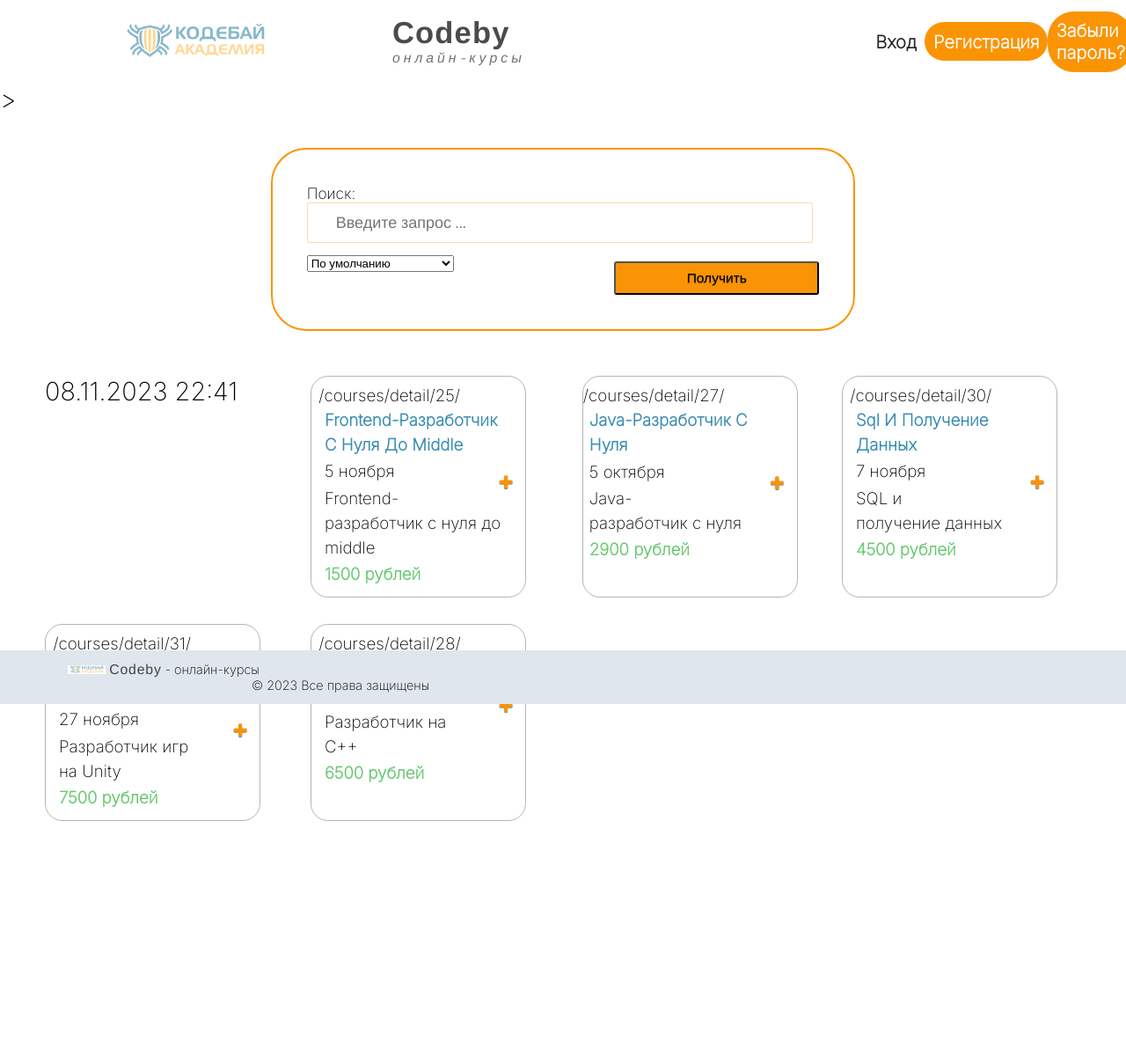
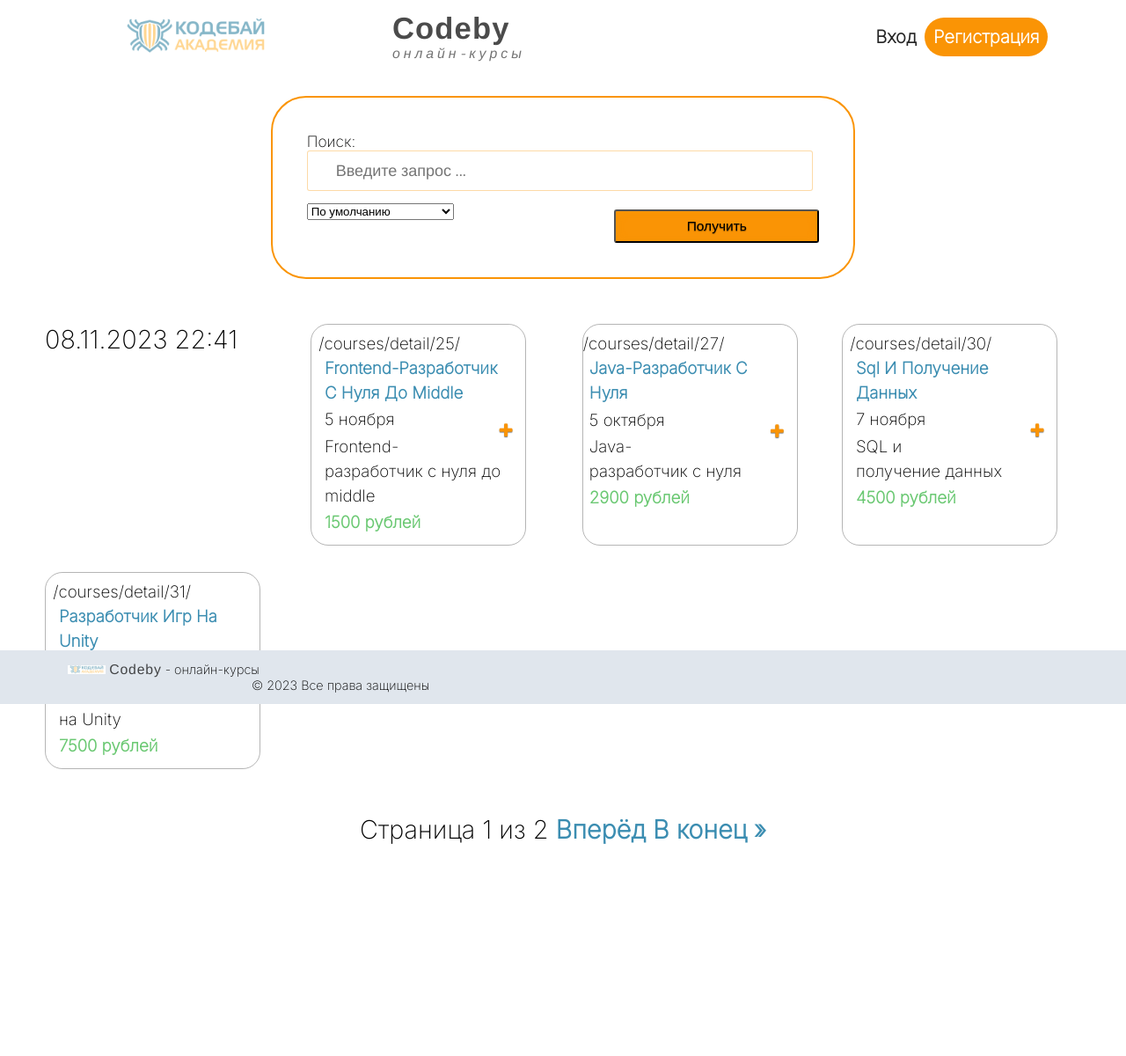
Before and after one commit to diman79/Django_codeby, a Django app: page /courses/ in a window 1280 px wide. Shown: the top 1200 px of the page at 88% size. Run offline with Django 4.2, Linux system fonts and the light colour scheme; data comes from the database, SQL or seed files in the repository; parts of the project's set-up code (start-up, migrations or seed data) failed here and were passed over; some libraries are stand-ins or nearby versions; some web fonts are replaced.

Commit message:
Lesson_17_08112023_1

```diff
--- a/learning/views.py
+++ b/learning/views.py
@@ -23,12 +23,14 @@
     context_object_name = 'courses'
     form_class = OrderByAndSearchForm
 
+    paginate_by = 4
+
     def get_queryset(self):
-        if 'courses' in cache:
-            queryset = cache.get('courses')
-        else:
-            queryset = MainView.queryset
-            cache.set('courses', queryset, timeout=0)
+        # if 'courses' in cache:
+          #  queryset = cache.get('courses')
+        #else:
+        queryset = MainView.queryset
+        #   cache.set('courses', queryset, timeout=0)
 
         search_query = self.request.GET.get('search', "")
         price_order_by = self.request.GET.get('price_order', "title")
@@ -42,8 +44,8 @@
         initial['price_order'] = self.request.GET.get('price_order', 'title')
         return initial
 
-    def get_paginate_by(self, queryset):
-        return self.request.COOKIES.get('paginate_by', 5)
+    # def get_paginate_by(self, queryset):
+      # return self.request.COOKIES.get('paginate_by', 4)
 
 
 class LessonCreateView(CreateView, LoginRequiredMixin, PermissionRequiredMixin):
@@ -217,7 +219,7 @@
 
 def add_booking(request, course_id):
     if request.method == 'POST':
-        favourites = request.session.get('favorites', list())
+        favourites = request.session.get('favourites', list())
         favourites.append(course_id)
         request.session['favourites'] = favourites
         request.session.modified = True
--- a/static/script.js
+++ b/static/script.js
@@ -1,5 +1,5 @@
-$('.auth_container').hover(() => {
-    $('.submenu_profile').slideDown();
+$(`.auth_container`).hover(() => {
+    $(`.submenu_profile`).slideDown();
 });
 
 //Отображение трекинга курсов
--- a/templates/base.html
+++ b/templates/base.html
@@ -48,11 +48,10 @@
                     <div class="nav-toggle"><span></span></div>
                     <div class="login"><a href="{% url 'log_in' %}" style="color: #000">Вход</a></div>
                     <div class="register"><a href="{% url 'register' %}" style="color: #fff">Регистрация</a></div>
-                    <div class="register"><a href="{% url 'password_reset' %}" style="color: #fff">Забыли пароль?</a></div>
                 {% endif %}
             </div>
         </nav>
-    </header>>
+    </header>
 
     <main>
     {% block content %}
--- a/templates/index.html
+++ b/templates/index.html
@@ -1,8 +1,8 @@
 {% extends 'base.html' %}
 {% load static %}
-{% load cache %}
+
 {% block content %}
-    <form id="form" method="get" >
+    <form id="form" method="get">
         {% csrf_token %}
         {{ form }}
         <button type="submit">Получить</button>
@@ -14,7 +14,7 @@
                 {{ course.get_absolute_url }}
                 <p><a href="{% url 'detail' course.pk %}">{{ course.title|title }}</a> </p>
 
-                {% if not course.pk in request.session.favourites  or not request.session.favourites%}
+                {% if not course.pk in request.session.favourites or not request.session.favourites %}
                     <div class="favourite_container">
                         <form id="favourite_form" method="post" action="{% url 'add_booking' course.pk %}" title="Принять участие">
                             {% csrf_token %}
@@ -38,20 +38,21 @@
             <p>На данный момент не найдено ни одного курса. Проверьте страницу позже.</p>
         {% endfor %}
     </div>
-{% endblock %}
+
+
 
     <div>
         <span>
             {% if page_obj.has_previous %}
                 <a href="?page=1">&laquo; К первой</a>
-            <a href="?page={{ page_obj.previous_page }}">&laquo; Назад</a>
+                <a href="?page={{ page_obj.previous_page_number }}">Назад</a>
             {% endif %}
             <span>Страница {{ page_obj.number }} из {{ page_obj.paginator.num_pages }}</span>
             {% if page_obj.has_next %}
-            <a href="?page={{ page_obj.next_page }}">Вперед</a>
-            <a href="?page={{ page_obj.previous_page }}">В конец &raquo;</a>
+                <a href="?page={{ page_obj.next_page_number }}">Вперёд</a>
+                <a href="?page={{ page_obj.paginator.num_pages }}">В конец &raquo;</a>
             {% endif %}
+        </span>
+    </div>
 
-    </span>
-
-</div>
+{% endblock %}
--- a/templates/login.html
+++ b/templates/login.html
@@ -8,8 +8,12 @@
                 <table style="text-align: left;">
                     {% csrf_token %}
                      {{ form.as_table }}
+
                 </table>
+                <br>
+                <p><a href="{% url 'password_reset' %}" style="color: blue">Забыли пароль?</a></p>
                 <p><button type="submit">Войти</button></p>
+
             </form>
         </div>
     </div>
```
Lines whose indentation alone changed are shown as unchanged.
